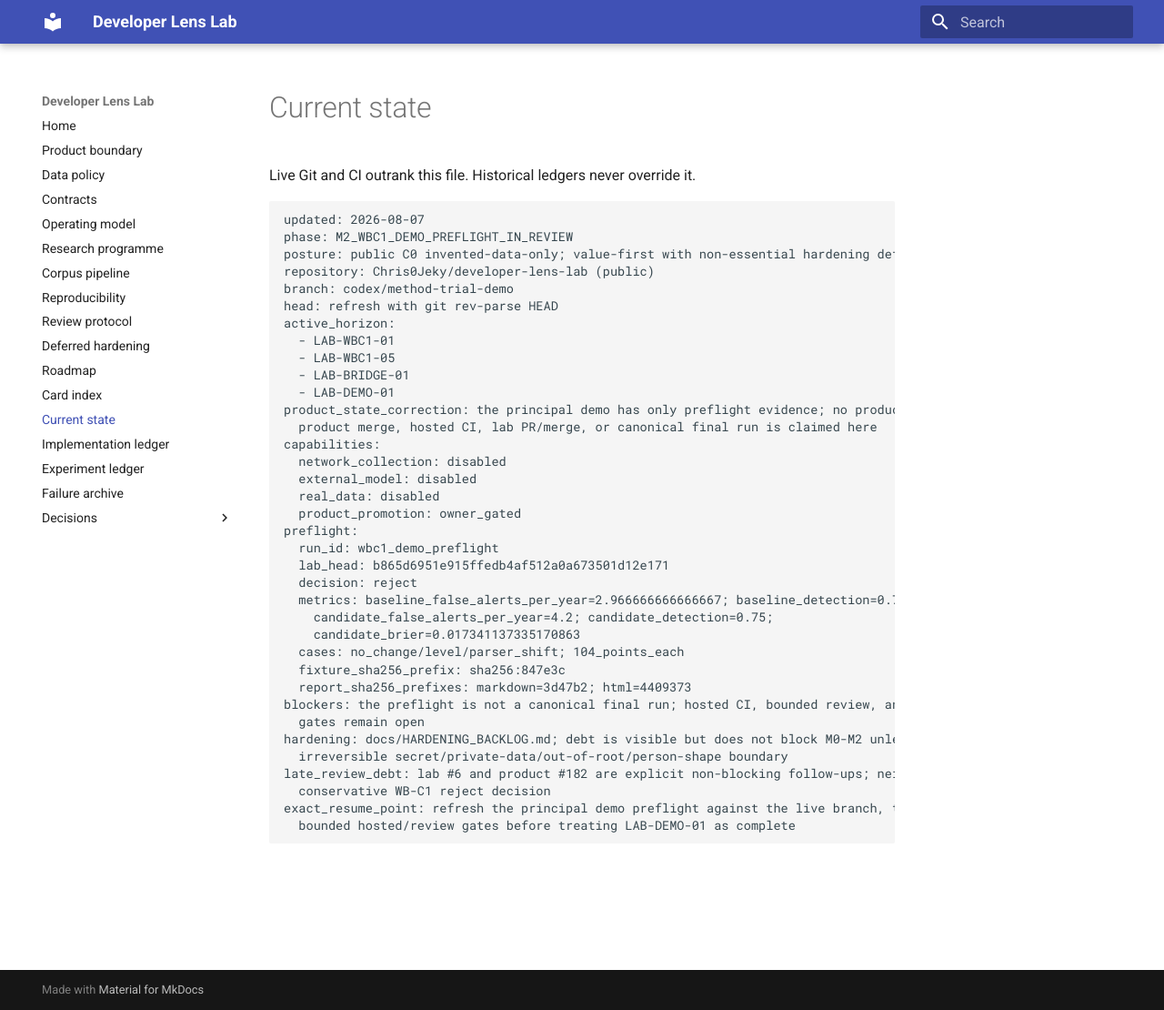
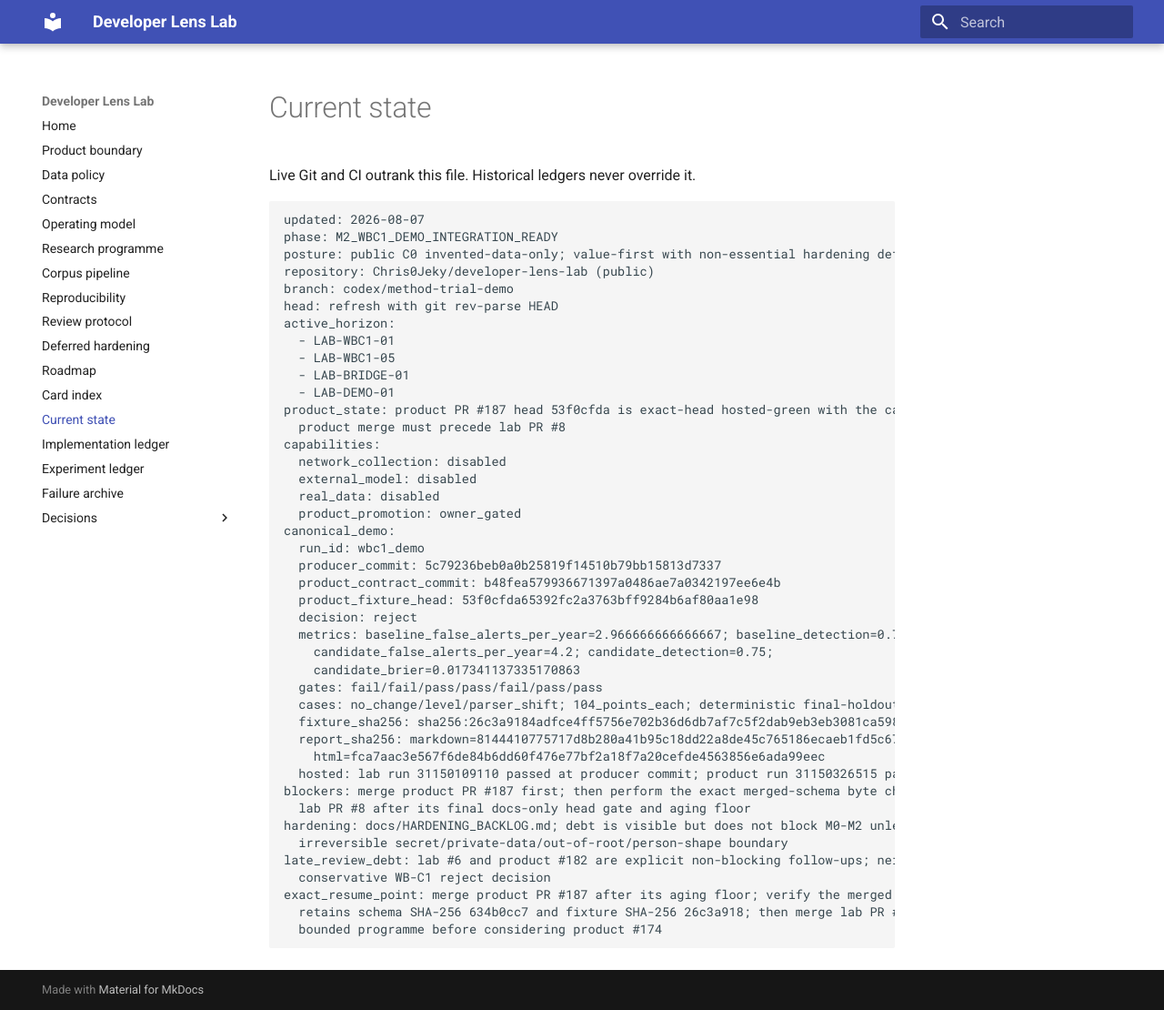
Before and after one commit to Chris0Jeky/developer-lens-lab, an MkDocs documentation site: the page built from docs/CURRENT_STATE.md, in a window 1280 px wide and 1110 px high. Shown: the whole window at 91% size. Built offline with MkDocs 1.6.1 and Material for MkDocs 9.7.7, drawn with Linux system fonts in a browser that asks for light colours.

Commit message:
Record canonical Method Trial evidence

````diff
--- a/docs/CURRENT_STATE.md
+++ b/docs/CURRENT_STATE.md
@@ -4,7 +4,7 @@ Live Git and CI outrank this file. Historical ledgers never override it.
 
 ```yaml
 updated: 2026-08-07
-phase: M2_WBC1_DEMO_PREFLIGHT_IN_REVIEW
+phase: M2_WBC1_DEMO_INTEGRATION_READY
 posture: public C0 invented-data-only; value-first with non-essential hardening deferred
 repository: Chris0Jeky/developer-lens-lab (public)
 branch: codex/method-trial-demo
@@ -14,29 +14,35 @@ active_horizon:
   - LAB-WBC1-05
   - LAB-BRIDGE-01
   - LAB-DEMO-01
-product_state_correction: the principal demo has only preflight evidence; no product fixture commit,
-  product merge, hosted CI, lab PR/merge, or canonical final run is claimed here
+product_state: product PR #187 head 53f0cfda is exact-head hosted-green with the canonical fixture;
+  product merge must precede lab PR #8
 capabilities:
   network_collection: disabled
   external_model: disabled
   real_data: disabled
   product_promotion: owner_gated
-preflight:
-  run_id: wbc1_demo_preflight
-  lab_head: b865d6951e915ffedb4af512a0a673501d12e171
+canonical_demo:
+  run_id: wbc1_demo
+  producer_commit: 5c79236beb0a0b25819f14510b79bb15813d7337
+  product_contract_commit: b48fea579936671397a0486ae7a0342197ee6e4b
+  product_fixture_head: 53f0cfda65392fc2a3763bff9284b6af80aa1e98
   decision: reject
   metrics: baseline_false_alerts_per_year=2.966666666666667; baseline_detection=0.75;
     candidate_false_alerts_per_year=4.2; candidate_detection=0.75;
     candidate_brier=0.017341137335170863
-  cases: no_change/level/parser_shift; 104_points_each
-  fixture_sha256_prefix: sha256:847e3c
-  report_sha256_prefixes: markdown=3d47b2; html=4409373
-blockers: the preflight is not a canonical final run; hosted CI, bounded review, and publication
-  gates remain open
+  gates: fail/fail/pass/pass/fail/pass/pass
+  cases: no_change/level/parser_shift; 104_points_each; deterministic final-holdout selection
+  fixture_sha256: sha256:26c3a9184adfce4ff5756e702b36d6db7af7c5f2dab9eb3eb3081ca598eafd95
+  report_sha256: markdown=8144410775717d8b280a41b95c18dd22a8de45c765186ecaeb1fd5c6745e30f0;
+    html=fca7aac3e567f6de84b6dd60f476e77bf2a18f7a20cefde4563856e6ada99eec
+  hosted: lab run 31150109110 passed at producer commit; product run 31150326515 passed at fixture head
+blockers: merge product PR #187 first; then perform the exact merged-schema byte check and merge
+  lab PR #8 after its final docs-only head gate and aging floor
 hardening: docs/HARDENING_BACKLOG.md; debt is visible but does not block M0-M2 unless it crosses an
   irreversible secret/private-data/out-of-root/person-shape boundary
 late_review_debt: lab #6 and product #182 are explicit non-blocking follow-ups; neither changes the
   conservative WB-C1 reject decision
-exact_resume_point: refresh the principal demo preflight against the live branch, then run the
-  bounded hosted/review gates before treating LAB-DEMO-01 as complete
+exact_resume_point: merge product PR #187 after its aging floor; verify the merged product commit
+  retains schema SHA-256 634b0cc7 and fixture SHA-256 26c3a918; then merge lab PR #8 and close the
+  bounded programme before considering product #174
 ```
````
Also changed, not shown: docs/EXPERIMENT_LEDGER.md (+25 -0 lines), docs/IMPLEMENTATION_LEDGER.md (+28 -0 lines).
